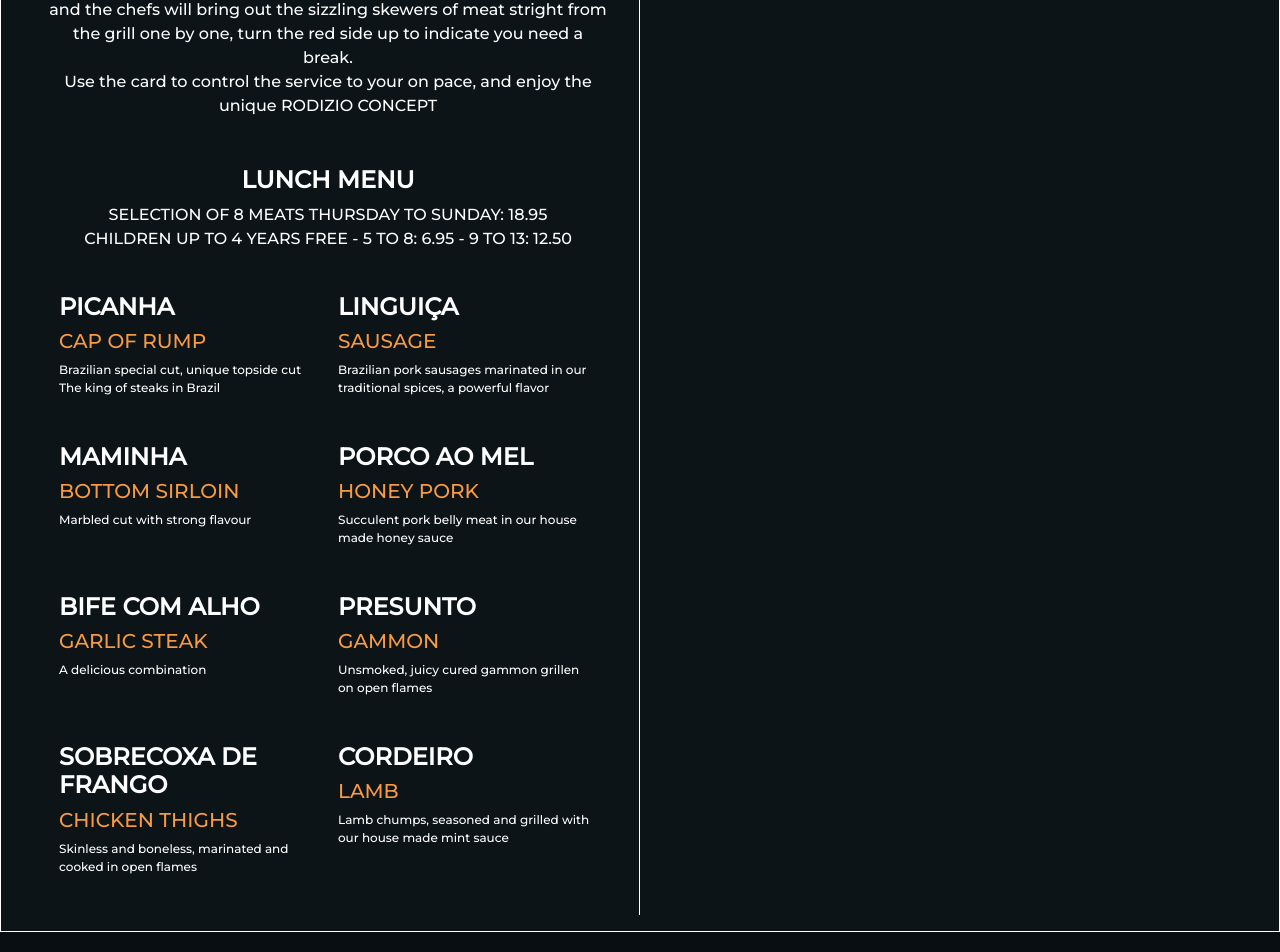
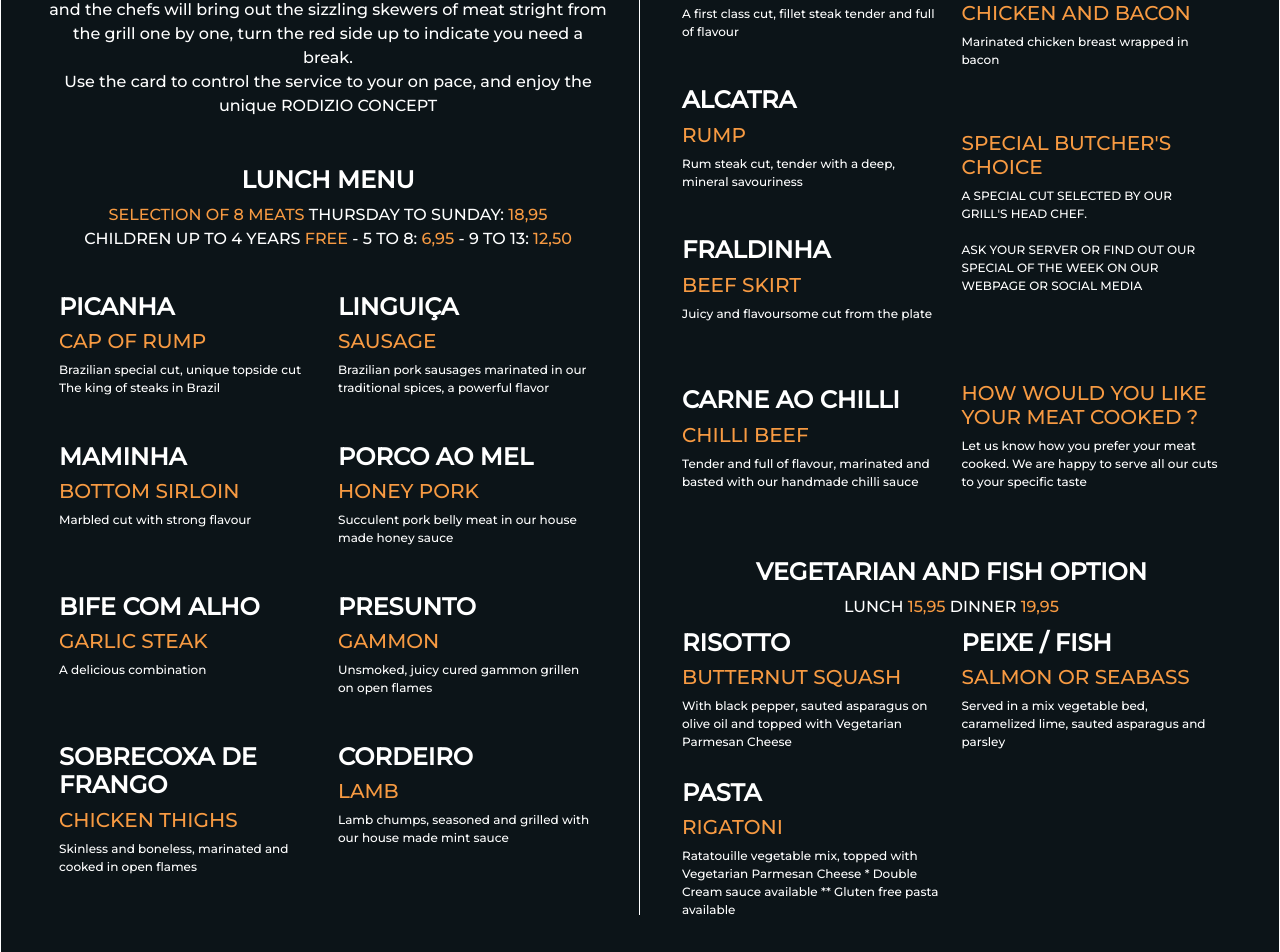
Before and after one commit to nicolassso/sambo, a React (Create React App) app: page /menu in a window 1280 px wide. Shown: the part 340-1292 px from the top of the page. Built offline with nearby package versions, Linux system fonts and the light colour scheme.

Commit message:
menu finished

```diff
--- a/src/components/location/location-card.styles.scss
+++ b/src/components/location/location-card.styles.scss
@@ -1,7 +1,5 @@
 
 .weymouth-location, .poole-location{
-    box-shadow: 5px 5px 30px #031b3f;
-
     position: absolute;
     width: 40%;
     height: 350px;
--- a/src/pages/menupage/menu.component.jsx
+++ b/src/pages/menupage/menu.component.jsx
@@ -24,8 +24,8 @@ function Menu() {
                         <h1>LUNCH MENU</h1>
                     </div>
                     <div className="menu-lunch-prices-body">
-                        SELECTION OF 8 MEATS THURSDAY TO SUNDAY: 18.95 <br />
-                        CHILDREN UP TO 4 YEARS FREE - 5 TO 8: 6.95 - 9 TO 13: 12.50
+                        <b className='price-text'>SELECTION OF 8 MEATS</b> THURSDAY TO SUNDAY: <b className='price-text'>18,95</b> <br />
+                        CHILDREN UP TO 4 YEARS <b className='price-text'>FREE</b> - 5 TO 8: <b className='price-text'>6,95</b> - 9 TO 13: <b className='price-text'>12,50</b>
                     </div>
                 </div>
                 <div className="menu-lunch-meats">
@@ -79,18 +79,100 @@ function Menu() {
                 </div>
             </div>
             <div className="menu-dinner">
-                <div className="menu-dinner-header">DINNER MENU</div>
+                <div className="menu-dinner-header">
+                    <div className="menu-dinner-header-top"><h1>DINNER MENU</h1></div>
+                    <div className="menu-dinner-header-text"><b className='price-text'>A SELECTION OF 14 MEATS, INCLUDING LUNCH MENU PLUS 6 CUTS</b> <br />
+                        MONDAY TO THURSDAY: <b className='price-text'>26,85</b> FRIDAY TO SUNDAY: <b className='price-text'>28,95</b></div>
+                    </div>
                 <div className="menu-dinner-meats">
-                    FILE MIGNON
-                    ALCATRA
-                    FRANGO COM BACON
-                    FRALDINHA
-                    CARNE AO CHILLI
+                    <div className="menu-dinner-meats-left">
+                        <div className="meat file">
+                            <h1 className="meat-brasil">FILÈ MIGNON</h1>
+                            <h1 className="meat-uk">BEEF TENDERLOIN</h1>
+                            <p className="meat-description">
+                                A first class cut, fillet steak tender and full of flavour
+                            </p>
+                        </div>
+                        <div className="meat alcatra">
+                            <h1 className="meat-brasil">ALCATRA</h1>
+                            <h1 className="meat-uk">RUMP</h1>
+                            <p className="meat-description">
+                                Rum steak cut, tender with a deep, mineral savouriness
+                            </p>
+                        </div>
+                        <div className="meat skirt">
+                            <h1 className="meat-brasil">FRALDINHA</h1>
+                            <h1 className="meat-uk">BEEF SKIRT</h1>
+                            <p className="meat-description">
+                                Juicy and flavoursome cut from the plate
+                            </p>
+                        </div>
+                        <div className="meat chilli">
+                            <h1 className="meat-brasil">CARNE AO CHILLI</h1>
+                            <h1 className="meat-uk">CHILLI BEEF</h1>
+                            <p className="meat-description">
+                                Tender and full of flavour, marinated and basted with our handmade chilli sauce
+                            </p>
+                        </div>
+                    </div>
+                    <div className="menu-dinner-meats-right">
+                        <div className="meat chickenbacon">
+                            <h1 className="meat-brasil">FRANGO COM BACON</h1>
+                            <h1 className="meat-uk">CHICKEN AND BACON</h1>
+                            <p className="meat-description">
+                                Marinated chicken breast wrapped in bacon
+                            </p>
+                        </div>
+                        <div className="meat-butcher">
+                            <h1 className="meat-uk">SPECIAL BUTCHER'S CHOICE</h1>
+                            <p className="meat-description">
+                                A SPECIAL CUT SELECTED BY OUR GRILL'S HEAD CHEF. <br /> <br />
+                                ASK YOUR SERVER OR FIND OUT OUR SPECIAL OF THE WEEK ON OUR WEBPAGE OR SOCIAL MEDIA
+                            </p>
+                        </div>
+                        <div className="meat cooked">
+                            <h1 className="meat-uk">HOW WOULD YOU LIKE YOUR MEAT COOKED ?</h1>
+                            <p className="meat-description">
+                                Let us know how you prefer your meat cooked. We are happy to serve all our cuts to your specific taste
+                            </p>
+                        </div>
+                    </div>
                 </div>
-                <div className="menu-vegs">VEGETARIAN AND FISH OPTION
-                RISOTTO
-                PEIXE
-                PASTA </div>
+                <div className="menu-vegs">
+                    <div className="menu-vegs-header">
+                        <h1>VEGETARIAN AND FISH OPTION</h1>
+                        <div className="menu-vegs-header-text">LUNCH <b className='price-text'>15,95</b> DINNER <b className='price-text'>19,95</b></div>
+                    </div>
+                    <div className="menu-vegs-food">
+                        <div className="menu-vegs-food-left">
+                            <div className="meat risotto">
+                                <h1 className="meat-brasil">RISOTTO</h1>
+                                <h1 className="meat-uk">BUTTERNUT SQUASH</h1>
+                                <p className="meat-description">
+                                    With black pepper, sauted asparagus on olive oil and topped with Vegetarian Parmesan Cheese
+                                </p>
+                            </div>
+                            <div className="meat pasta">
+                                <h1 className="meat-brasil">PASTA</h1>
+                                <h1 className="meat-uk">RIGATONI</h1>
+                                <p className="meat-description">
+                                    Ratatouille vegetable mix, topped with Vegetarian Parmesan Cheese
+                                    * Double Cream sauce available
+                                    ** Gluten free pasta available
+                                </p>
+                            </div>
+                        </div>
+                        <div className="menu-vegs-food-right">
+                            <div className="meat pasta">
+                                <h1 className="meat-brasil">PEIXE / FISH</h1>
+                                <h1 className="meat-uk">SALMON OR SEABASS</h1>
+                                <p className="meat-description">
+                                    Served in a mix vegetable bed, caramelized lime, sauted asparagus and parsley
+                                </p>
+                            </div>
+                        </div>
+                    </div>
+                </div>
             </div>
         </div>
     )
--- a/src/pages/menupage/menu.styles.scss
+++ b/src/pages/menupage/menu.styles.scss
@@ -27,7 +27,7 @@
     padding: 1rem;
 }
 
-.menu-lunch-header, .menu-lunch-prices, .menu-dinner-header{
+.menu-lunch-header, .menu-lunch-prices, .menu-dinner-header, .menu-vegs-header{
     text-align: center;
 }
 
@@ -45,7 +45,7 @@
 }
 
 
-.menu-lunch-prices-header{
+.menu-lunch-prices-header, .menu-dinner-header-top, .menu-vegs-header{
     h1{
         font-size: 24px;
         font-weight: 600;
@@ -53,12 +53,12 @@
 }
 
 
-.menu-lunch-meats{
+.menu-lunch-meats, .menu-dinner-meats, .menu-vegs-food{
 
     display: flex;
     flex-direction: row;
 }
-.menu-lunch-meats-left{
+.menu-lunch-meats-left, .menu-dinner-meats-left, .menu-vegs-food-left{
 
     display: flex;
     flex-direction: column;
@@ -66,7 +66,7 @@
     height: 100%;
 
 }
-.menu-lunch-meats-right{
+.menu-lunch-meats-right, .menu-dinner-meats-right, .menu-vegs-food-right{
 
     display: flex;
     flex-direction: column;
@@ -74,7 +74,6 @@
     height: 100%;
 }
 .meat{
-
     width: 100%;
     height: 150px;
     padding: 10px;
@@ -92,3 +91,13 @@
 .meat-description{
     font-size: 12px;
 }
+.meat-butcher{
+    margin-top: 45px;
+    width: 100%;
+    height: 250px;
+    padding: 10px;
+}
+.price-text{
+    color: #f79a42;
+    font-weight: 400;
+}
```
